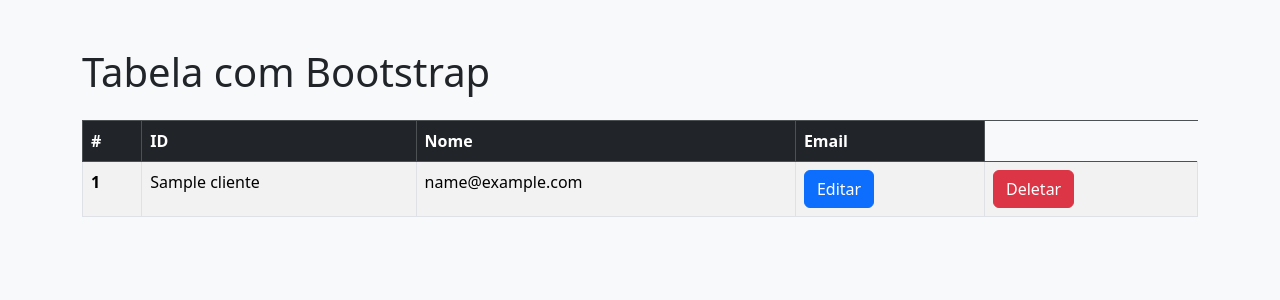
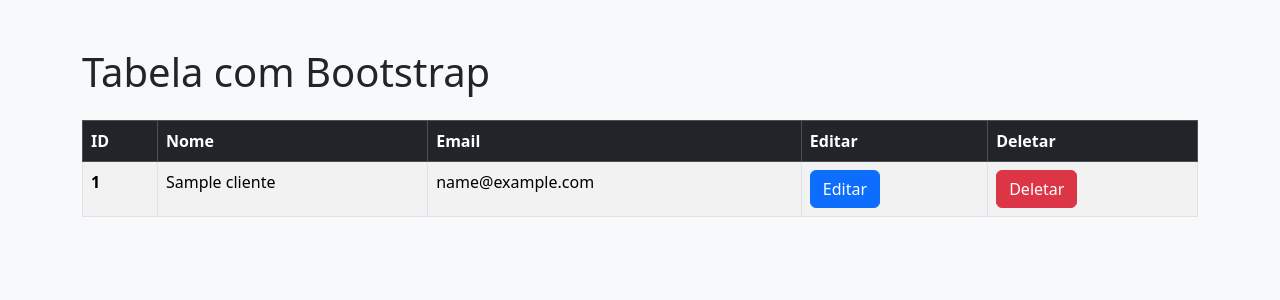
Before and after one commit to JG1511/EstudosFlask, a Flask app: template templates/lista_cliente.html in a window 1280 px wide. Shown: the top 300 px of the page. Run offline with Flask 3, Linux system fonts and the light colour scheme; the template is opened without the code that fills it: most values are stand-ins (such as "Sample title", 1, 10 or a date in 2020).

Commit message:
resolvendo o erro do jinja

```diff
--- a/routes/cliente.py
+++ b/routes/cliente.py
@@ -19,7 +19,7 @@ Base para criação das rotas de cliente
 
 @cliente_route.route('/')
 def lista_clientes():
-    return render_template('lista_cliente', clientes = CLIENTE)
+    return render_template('lista_cliente.html', clientes = CLIENTE)
 
 
 @cliente_route.route('/', methods = ['POST'])
--- a/templates/lista_cliente.html
+++ b/templates/lista_cliente.html
@@ -13,10 +13,11 @@
       <table class="table table-striped table-bordered">
         <thead class="table-dark">
           <tr>
-            <th scope="col">#</th>
             <th scope="col">ID</th>
             <th scope="col">Nome</th>
             <th scope="col">Email</th>
+            <th scope="col">Editar</th>
+            <th scope="col">Deletar</th>
           </tr>
         </thead>
         <tbody>
@@ -29,9 +30,6 @@
                     <td><button type="button" class="btn btn-danger">Deletar</button></td>
                 </tr>
             {% endfor %}
-
-
-
         </tbody>
       </table>
     </div>
```
